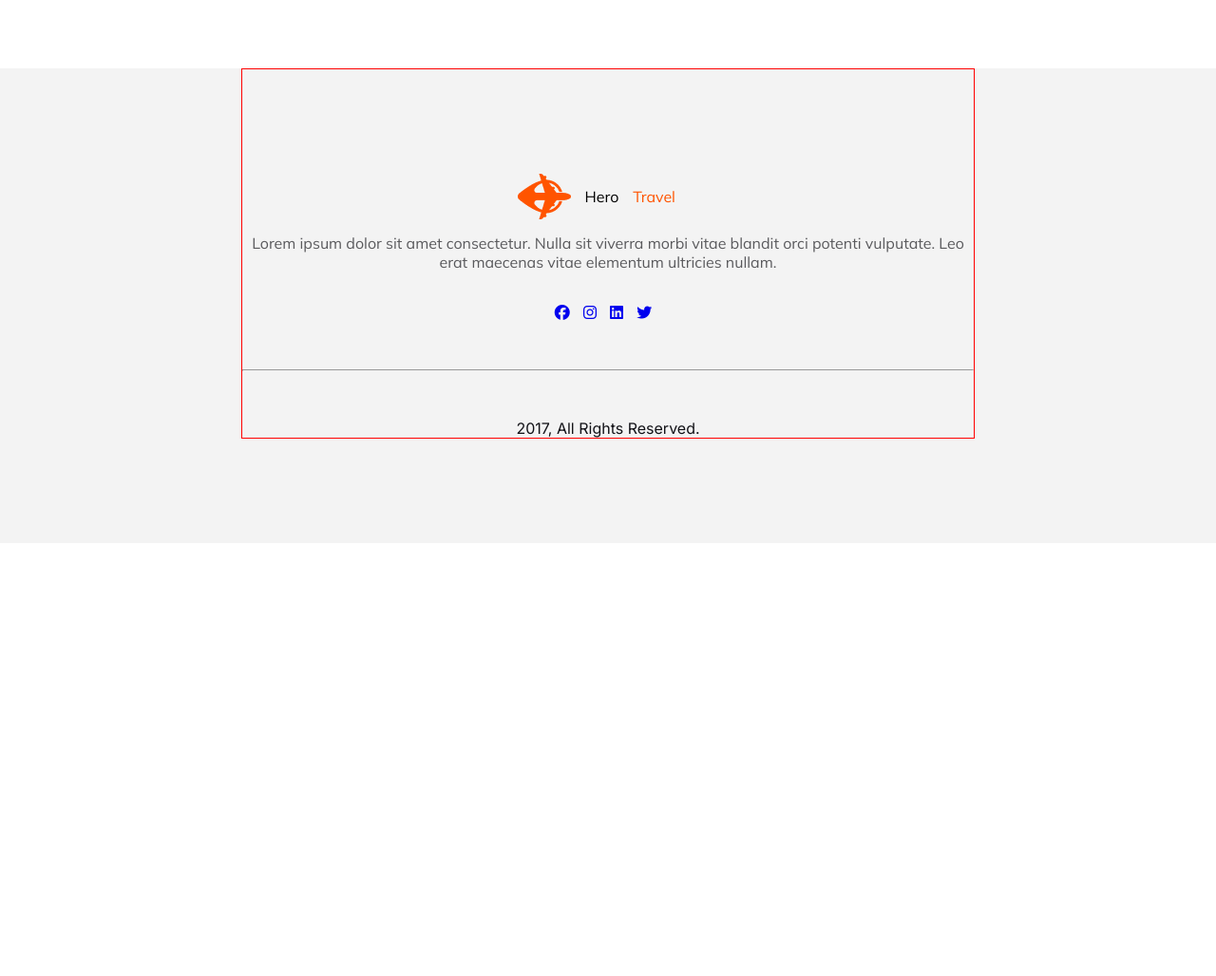
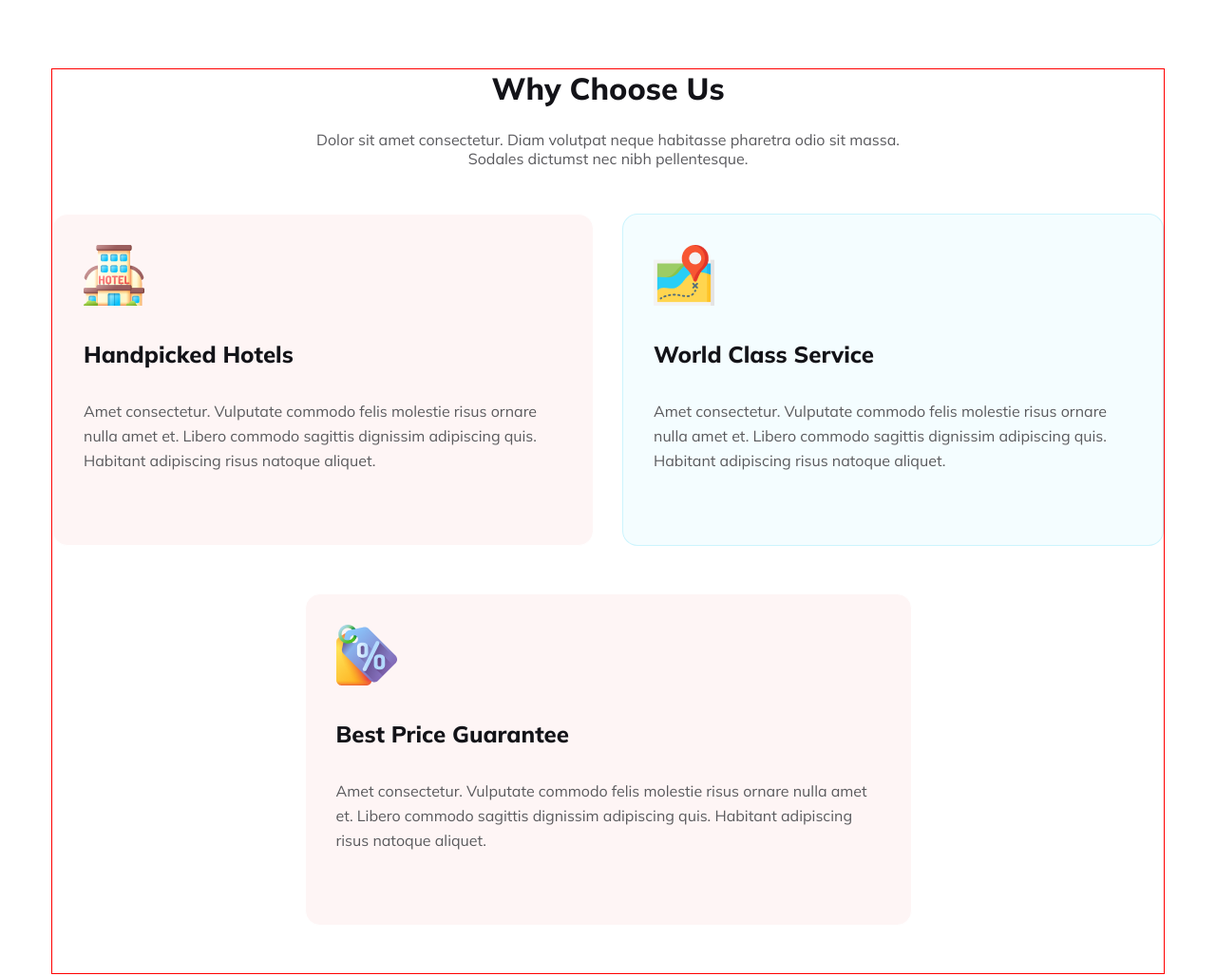
Before and after one commit to didarulZend1981/web9-0916-assignment-02, a plain HTML site: page index.html in a window 1280 px wide. Shown: the part 1920-2948 px from the top of the page at 95% size. Before the commit the page ends 2492 px from the top, so only its background shows below. Drawn offline with Linux system fonts and the light colour scheme.

Commit message:
choose  section

```diff
--- a/index.html
+++ b/index.html
@@ -96,6 +96,43 @@
 
       </div>
     </section>
+
+    <section class="why-choose-us main-contain">
+      <div class="why-choose-us-info">
+          <h3 class="why-choose-title-c">Why Choose Us</h3>
+          <p class="why-choose-description">Dolor sit amet consectetur. Diam volutpat neque habitasse pharetra odio sit massa. Sodales dictumst nec nibh pellentesque.
+          </p>
+      </div>
+
+      <div class="choose-description">
+        <div class="choose-description-row">
+          <div class="choose-description-column hotel-granty">
+            <img src="Images/hotel1.png" alt="" class="choose-img">
+            <h3 class="choose-title">Handpicked Hotels</h3>
+            <p class="choose-desc">Amet consectetur. Vulputate commodo felis molestie risus ornare nulla amet et. Libero commodo sagittis dignissim adipiscing quis. Habitant adipiscing risus natoque aliquet.</p>
+
+          </div>
+          <div class="choose-description-column col-map">
+            <img src="Images/map.png" alt="">
+            <h3 class="choose-title">World Class Service</h3>
+            <p class="choose-desc">Amet consectetur. Vulputate commodo felis molestie risus ornare nulla amet et. Libero commodo sagittis dignissim adipiscing quis. Habitant adipiscing risus natoque aliquet.</p>
+
+          </div>
+        </div>
+        <div class="choose-description-row">
+          <div class="hotel-granty price">
+            <img src="Images/price.png" alt="">
+            <h3 class="choose-title">Best Price Guarantee</h3>
+            <p class="choose-desc">Amet consectetur. Vulputate commodo felis molestie risus ornare nulla amet et. Libero commodo sagittis dignissim adipiscing quis. Habitant adipiscing risus natoque aliquet.</p>
+
+          </div>
+
+        </div>
+
+      </div>
+     </section>
+
+
   </main>
   <footer>
     <section class="main-contain footer-contain">
--- a/style.css
+++ b/style.css
@@ -124,22 +124,22 @@ background: #FF5400;
 }
 /* end popular section */
 /* start destination */
-.destination{
+.destination,.why-choose-us{
   margin-bottom: 100px;
 }
-.destination-info{
+.destination-info,.why-choose-us-info{
   max-width: 643px;
   margin: 0 auto;
   text-align: center;
 }
-h3.destination-title-c{
+h3.destination-title-c, h3.why-choose-title-c{
   color: #131318;
   font-family: "Mulish";
   font-size: 2rem;
   font-weight: 800;
   padding-bottom: 24px;
 }
-p.destination-description{
+p.destination-description, p.why-choose-description{
   color: rgba(19, 19, 24, 0.70);
 
 
@@ -204,6 +204,58 @@ h3.destination-title {
 
 
 /* end destination */
+/* why choose me */
+.choose-description-column{
+  max-width: 573px;
+  height: 284px;
+  padding: 32px;
+
+
+  font-family: "Mulish";
+  text-align: left;
+
+}
+.choose-description-row{
+  display: flex;
+  gap: 30px;
+}
+.hotel-granty{
+  border-radius: 16px;
+border: 1px solid rgba(233, 68, 68, 0.20);
+background: rgba(233, 68, 68, 0.05);
+border: 1px solid #fff;
+}
+.col-map{
+  border: 1px solid #fff;
+  border-radius: 16px;
+border: 1px solid rgba(41, 206, 246, 0.20);
+background: rgba(41, 206, 246, 0.05);
+}
+img.choose-img{}
+.choose-title{
+  color: #131318;
+  font-size: 24px;
+  font-weight: 800;
+  margin-top: 32px;
+  margin-bottom: 32px;
+}
+.choose-desc{
+  color: #5A5A5D;
+
+
+font-size: 1rem;
+
+font-weight: 400;
+line-height: 26px; /* 162.5% */
+}
+.hotel-granty.price{
+  max-width: 573px;
+  height: 284px;
+  padding: 32px;
+  margin: 50px auto;
+
+
+}
 /* footer */
 footer{
   height: 500px;
```
Also changed, not shown: Images/hotel1.png (added), Images/map.png (added), Images/price.png (added).
